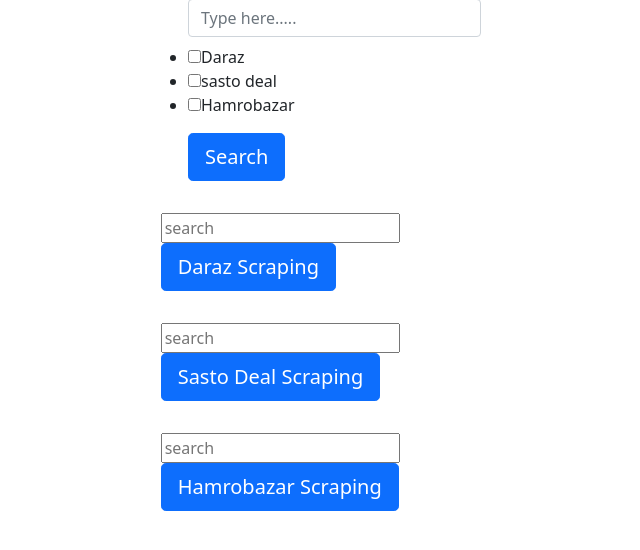
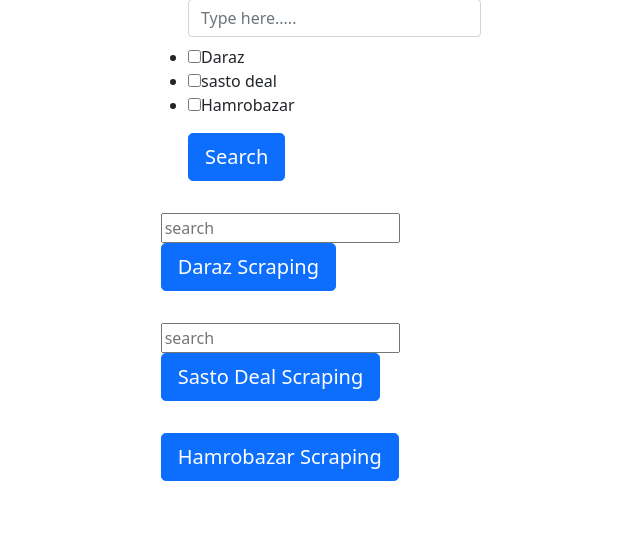
Before and after one commit to aayush9998/Scraping, a Django app: page /scrape in a window 1280 px wide. Shown: the part 156-706 px from the top of the page, without its empty margins (274-914 px from the left). Run offline with Django 3.2, Linux system fonts and the light colour scheme.

Commit message:
requirement

```diff
--- a/todo/templates/scrape.html
+++ b/todo/templates/scrape.html
@@ -1,5 +1,4 @@
 {% extends 'base.html' %}
-
 {% block content %}
 <!--    <h1>Srcape Website</h1>-->
     <div class="row mt-4">
@@ -38,7 +37,7 @@
             <form action="{% url 'hamrobazar_item' %}" method="post" class="row col-auto align-items-center">
                 {% csrf_token %}
                 <div class="col">
-                    <input type="text" name="searchhamro" placeholder="search">
+<!--                    <input type="text" name="searchhamro" placeholder="search">-->
                     <button type="submit" class="btn btn-lg btn-primary mb-2">Hamrobazar Scraping</button>
                 </div>
             </form>
```
Also changed, not shown: db.sqlite3.
